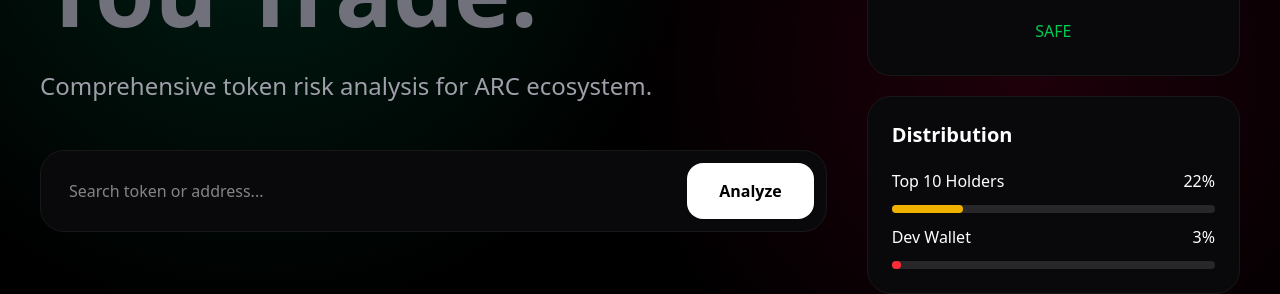
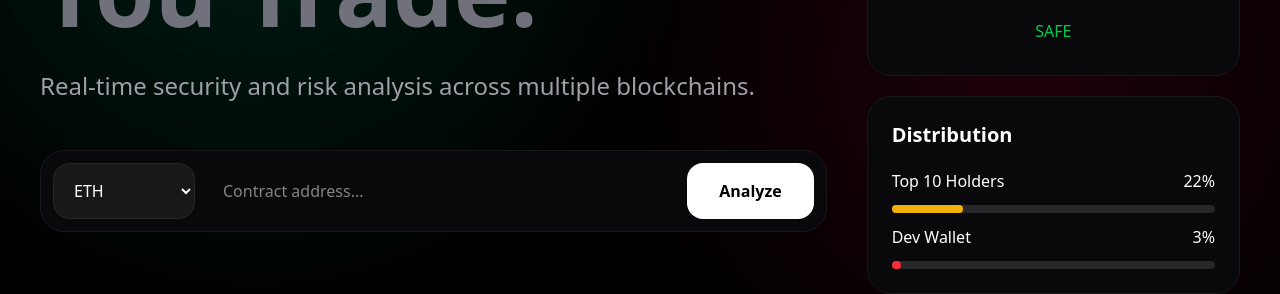
Before and after one commit to lucle87/token-lens, a Next.js app: page / in a window 1280 px wide. Shown: the part 313-607 px from the top of the page. Built offline with nearby package versions, Linux system fonts and the light colour scheme; no server answers.

Commit message:
update ui

```diff
--- a/app/page.tsx
+++ b/app/page.tsx
@@ -12,18 +12,27 @@ import Particles from "../components/Particles";
 
 export default function Home() {
 
-  const [address, setAddress] = useState("");
-  const [tokenData, setTokenData] = useState<any>(null);
+  const [chain, setChain] = useState("eth");
+
+  const [address, setAddress] =
+    useState("");
+
+  const [tokenData, setTokenData] =
+    useState<any>(null);
 
   async function analyzeToken() {
 
     try {
 
       const response = await fetch(
-        "https://tokenlens-api.up.railway.app/api/token/" + address
+        "http://localhost:3001/api/token/" +
+          chain +
+          "/" +
+          address
       );
 
-      const data = await response.json();
+      const data =
+        await response.json();
 
       setTokenData(data);
 
@@ -49,79 +58,268 @@ export default function Home() {
 
         <div className="grid grid-cols-3 gap-10">
 
+          {/* LEFT */}
+
           <div className="col-span-2">
 
             <h1 className="text-8xl font-bold leading-none">
+
               Know Before
+
               <br />
+
               <span className="text-zinc-500">
+
                 You Trade.
+
               </span>
+
             </h1>
 
             <p className="text-zinc-400 text-2xl mt-8">
-              Comprehensive token risk analysis for ARC ecosystem.
+
+              Real-time security and risk analysis across multiple blockchains.
+
             </p>
 
-            <div className="mt-12 bg-zinc-950 border border-zinc-900 rounded-3xl p-3 flex">
+            {/* SEARCH */}
+
+            <div
+              className="
+                mt-12
+                bg-zinc-950
+                border
+                border-zinc-900
+                rounded-3xl
+                p-3
+                flex
+                gap-3
+              "
+            >
+
+              <select
+                value={chain}
+                onChange={(e) =>
+                  setChain(e.target.value)
+                }
+                className="
+                  bg-zinc-900
+                  border
+                  border-zinc-800
+                  rounded-2xl
+                  px-4
+                  text-white
+                  outline-none
+                "
+              >
+
+                <option value="eth">
+
+                  ETH
+
+                </option>
+
+                <option value="bnb">
+
+                  BNB
+
+                </option>
+
+                <option value="base">
+
+                  BASE
+
+                </option>
+
+                <option value="arc">
+                  ARC testnet
+                </option>
+
+              </select>
 
               <input
                 value={address}
-                onChange={(e) => setAddress(e.target.value)}
-                placeholder="Search token or address..."
-                className="flex-1 bg-transparent outline-none px-4"
+                onChange={(e) =>
+                  setAddress(
+                    e.target.value
+                  )
+                }
+                placeholder="Contract address..."
+                className="
+                  flex-1
+                  bg-transparent
+                  outline-none
+                  px-4
+                "
               />
 
               <button
                 onClick={analyzeToken}
-                className="bg-white text-black px-8 py-4 rounded-2xl font-bold"
+                className="
+                  bg-white
+                  text-black
+                  px-8
+                  py-4
+                  rounded-2xl
+                  font-bold
+                "
               >
+
                 Analyze
+
               </button>
 
             </div>
 
-            <div className="grid grid-cols-4 gap-4 mt-16">
+            {/* STATS */}
 
-  <div className="bg-zinc-950 border border-zinc-900 rounded-3xl p-5">
-    <p className="text-zinc-500 text-sm">Tokens</p>
-    <h2 className="text-3xl font-bold mt-2">12,543</h2>
+            <div
+              className="
+                grid
+                grid-cols-4
+                gap-4
+                mt-16
+              "
+            >
+
+              <div
+                className="
+                  bg-zinc-950
+                  border
+                  border-zinc-900
+                  rounded-3xl
+                  p-5
+                "
+              >
+
+                <p className="text-zinc-500 text-sm">
+
+                  Tokens
+
+                </p>
+
+                <h2 className="text-3xl font-bold mt-2">
+
+                  12,543
+
+                </h2>
+
               </div>
 
-  <div className="bg-zinc-950 border border-zinc-900 rounded-3xl p-5">
-    <p className="text-zinc-500 text-sm">Safe</p>
-    <h2 className="text-3xl font-bold text-green-400 mt-2">
+              <div
+                className="
+                  bg-zinc-950
+                  border
+                  border-zinc-900
+                  rounded-3xl
+                  p-5
+                "
+              >
+
+                <p className="text-zinc-500 text-sm">
+
+                  Safe
+
+                </p>
+
+                <h2
+                  className="
+                    text-3xl
+                    font-bold
+                    text-green-400
+                    mt-2
+                  "
+                >
+
                   8,214
+
                 </h2>
+
               </div>
 
-  <div className="bg-zinc-950 border border-zinc-900 rounded-3xl p-5">
-    <p className="text-zinc-500 text-sm">Risky</p>
-    <h2 className="text-3xl font-bold text-red-400 mt-2">
+              <div
+                className="
+                  bg-zinc-950
+                  border
+                  border-zinc-900
+                  rounded-3xl
+                  p-5
+                "
+              >
+
+                <p className="text-zinc-500 text-sm">
+
+                  Risky
+
+                </p>
+
+                <h2
+                  className="
+                    text-3xl
+                    font-bold
+                    text-red-400
+                    mt-2
+                  "
+                >
+
                   1,632
+
                 </h2>
+
               </div>
 
-  <div className="bg-zinc-950 border border-zinc-900 rounded-3xl p-5">
-    <p className="text-zinc-500 text-sm">New Today</p>
-    <h2 className="text-3xl font-bold text-cyan-400 mt-2">
+              <div
+                className="
+                  bg-zinc-950
+                  border
+                  border-zinc-900
+                  rounded-3xl
+                  p-5
+                "
+              >
+
+                <p className="text-zinc-500 text-sm">
+
+                  New Today
+
+                </p>
+
+                <h2
+                  className="
+                    text-3xl
+                    font-bold
+                    text-cyan-400
+                    mt-2
+                  "
+                >
+
                   87
+
                 </h2>
+
               </div>
 
             </div>
 
           </div>
 
+          {/* RIGHT */}
+
           <div className="space-y-5">
 
-            <TrustScore score={tokenData?.riskScore || 0} />
+            <TrustScore
+              score={
+                tokenData?.riskScore || 0
+              }
+            />
 
             <Distribution />
 
             <Security />
 
-            <TokenDetails data={tokenData} />
+            <TokenDetails
+              data={tokenData}
+            />
 
           </div>
 
```
Lines whose indentation alone changed are shown as unchanged.
